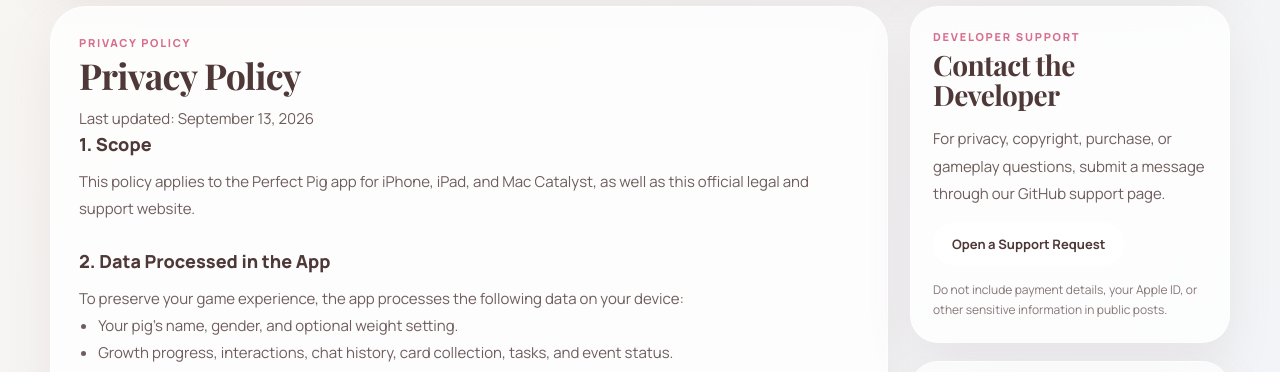
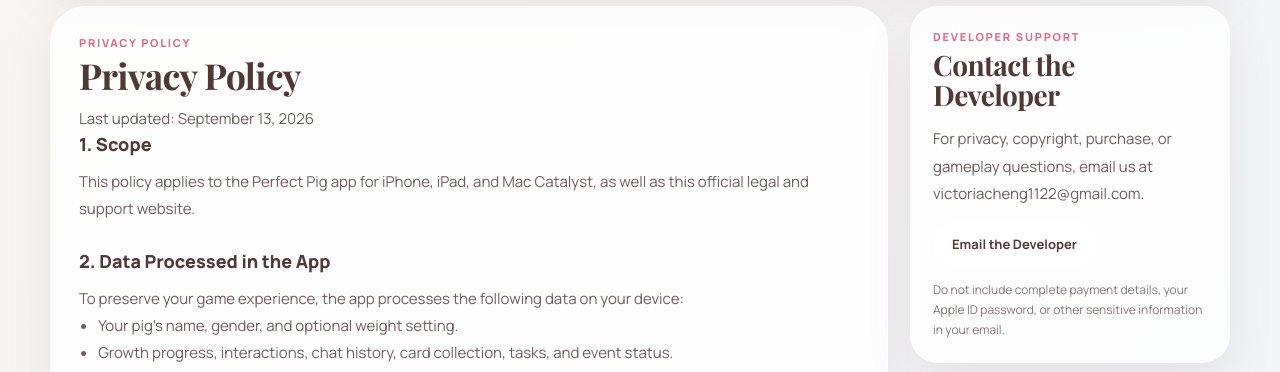
Before and after one commit to VictoriaC1122/perfect-pig-legal-center, a plain HTML site: page index.html in a window 1280 px wide. Shown: the part 820-1192 px from the top of the page. Drawn offline with nearby package versions, Linux system fonts and the light colour scheme.

Commit message:
Replace GitHub support links with email contact

```diff
--- a/index.html
+++ b/index.html
@@ -38,9 +38,6 @@
                 <option value="ja">日本語</option>
               </select>
             </label>
-            <a class="profile-link" href="https://github.com/VictoriaC1122" target="_blank" rel="noreferrer">
-              VictoriaC1122
-            </a>
           </div>
         </nav>
 
@@ -106,18 +103,16 @@
               <p class="eyebrow">Developer Support</p>
               <h2 data-copy="contactTitle">聯繫開發者</h2>
               <p class="support-copy" data-copy="contactBody">
-                如有隱私、版權、購買或遊戲問題，可透過 GitHub 支援頁提交訊息。
+                如有隱私、版權、購買或遊戲問題，請直接寄信聯繫開發者。
               </p>
               <a
                 class="primary-link"
-                href="https://github.com/VictoriaC1122/perfect-pig-legal-center/issues/new"
-                target="_blank"
-                rel="noreferrer"
+                href="mailto:victoriacheng1122@gmail.com?subject=Perfect%20Pig%20Support"
                 data-copy="contactAction"
               >
-                開啟支援請求
+                寄信聯繫開發者
               </a>
-              <p class="response-note" data-copy="contactNote">請勿在公開內容中附上付款資料、Apple ID 或其他敏感資訊。</p>
+              <p class="response-note" data-copy="contactNote">來信請勿附上完整付款資料、Apple ID 密碼或其他敏感資訊。</p>
             </div>
 
             <div class="support-card support-card-muted">
--- a/script.js
+++ b/script.js
@@ -1,4 +1,5 @@
-const SUPPORT_URL = "https://github.com/VictoriaC1122/perfect-pig-legal-center/issues/new";
+const SUPPORT_EMAIL = "victoriacheng1122@gmail.com";
+const SUPPORT_URL = `mailto:${SUPPORT_EMAIL}?subject=${encodeURIComponent("Perfect Pig Support")}`;
 
 const COPY = {
   "zh-Hant": {
@@ -14,9 +15,9 @@
     switcherTitle: "同一個網址，查閱完整官方文件。",
     switcherNote: "適用於 App Store Privacy Policy 與 Support URL",
     contactTitle: "聯繫開發者",
-    contactBody: "如有隱私、版權、購買或遊戲問題，可透過 GitHub 支援頁提交訊息。",
-    contactAction: "開啟支援請求",
-    contactNote: "請勿在公開內容中附上付款資料、Apple ID 或其他敏感資訊。",
+    contactBody: `如有隱私、版權、購買或遊戲問題，請直接寄信至 ${SUPPORT_EMAIL}。`,
+    contactAction: "寄信聯繫開發者",
+    contactNote: "來信請勿附上完整付款資料、Apple ID 密碼或其他敏感資訊。",
     appName: "完美養豬",
     appMeta: ["平台：iPhone / iPad / Mac Catalyst", "類型：療癒養成 / 收藏遊戲", "語言：繁中 / 簡中 / English / 日本語"],
     footer: "© 2026 VictoriaC1122. All rights reserved.",
@@ -55,11 +56,11 @@
         },
         {
           title: "6. 保存、刪除與安全性",
-          paragraphs: ["遊戲進度與消耗型寶石餘額主要儲存在你的裝置上。刪除 App 會移除本機資料，且完整進度與未使用寶石可能無法復原；若 iCloud 可用，永久解鎖項目可能在重新安裝後恢復。Apple 保存的購買紀錄則依其政策管理。請勿在 GitHub 公開支援內容中張貼付款資訊或其他敏感資料。"],
+          paragraphs: ["遊戲進度與消耗型寶石餘額主要儲存在你的裝置上。刪除 App 會移除本機資料，且完整進度與未使用寶石可能無法復原；若 iCloud 可用，永久解鎖項目可能在重新安裝後恢復。Apple 保存的購買紀錄則依其政策管理。聯繫支援時，請勿在信件中附上完整付款資訊、Apple ID 密碼或其他敏感資料。"],
         },
         {
           title: "7. 網站與第三方服務",
-          paragraphs: ["本網站由 GitHub Pages 託管，並使用 Google Fonts。造訪網站時，服務供應商可能依其政策處理 IP 位址、瀏覽器類型與基本連線紀錄。點擊 Apple 或 GitHub 連結後，將適用該服務的隱私政策。"],
+          paragraphs: ["本網站由 GitHub Pages 託管，並使用 Google Fonts。造訪網站時，服務供應商可能依其政策處理 IP 位址、瀏覽器類型與基本連線紀錄。使用第三方服務時，將適用該服務的隱私政策。"],
         },
         {
           title: "8. 兒童、政策更新與聯絡",
@@ -109,9 +110,9 @@
     switcherTitle: "同一个网址，查阅完整官方文件。",
     switcherNote: "适用于 App Store Privacy Policy 与 Support URL",
     contactTitle: "联系开发者",
-    contactBody: "如有隐私、版权、购买或游戏问题，可通过 GitHub 支持页提交信息。",
-    contactAction: "发起支持请求",
-    contactNote: "请勿在公开内容中附上付款资料、Apple ID 或其他敏感信息。",
+    contactBody: `如有隐私、版权、购买或游戏问题，请直接发送邮件至 ${SUPPORT_EMAIL}。`,
+    contactAction: "发送邮件联系开发者",
+    contactNote: "邮件中请勿附上完整付款资料、Apple ID 密码或其他敏感信息。",
     appName: "完美养猪",
     appMeta: ["平台：iPhone / iPad / Mac Catalyst", "类型：治愈养成 / 收藏游戏", "语言：繁中 / 简中 / English / 日本語"],
     footer: "© 2026 VictoriaC1122. All rights reserved.",
@@ -130,8 +131,8 @@
         { title: "3. 数据使用与分享", paragraphs: ["上述游戏数据用于恢复进度、显示个性化内容及维持游戏规则。App 目前不要求创建账户，也不使用第三方广告、跨 App 跟踪或分析 SDK；数据不会传送到开发者服务器或出售给第三方。若 iCloud 可用，App 仅通过 Apple 的服务同步永久解锁标识符。App 也会向 Apple 的公开 HTTPS 端点发送不含账户、聊天内容或游戏存档的轻量请求，以取得服务器时间并防止设备日期异常影响游戏进度。"] },
         { title: "4. 通知", paragraphs: ["每日照顾提醒由 iOS 在设备上排程。只有在你主动同意后才会启用；App 不会取得远程推送 token。你可以随时在 App 或系统设置中关闭通知。"] },
         { title: "5. App 内购买", paragraphs: ["宝石商品通过 Apple App Store 与 StoreKit 处理。Apple 负责付款、退款与交易记录；开发者无法取得你的信用卡号、Apple ID 密码或完整付款资料。App 仅使用 Apple 提供的商品与交易状态来交付已购内容并避免重复发放。"] },
-        { title: "6. 保存、删除与安全性", paragraphs: ["游戏进度与消耗型宝石余额主要保存在你的设备上。删除 App 会移除本地数据，且完整进度与未使用宝石可能无法恢复；若 iCloud 可用，永久解锁项目可能在重新安装后恢复。Apple 保存的购买记录则依其政策管理。请勿在 GitHub 公开支持内容中张贴付款信息或其他敏感数据。"] },
-        { title: "7. 网站与第三方服务", paragraphs: ["本网站由 GitHub Pages 托管，并使用 Google Fonts。访问网站时，服务提供商可能依其政策处理 IP 地址、浏览器类型与基本连接记录。点击 Apple 或 GitHub 链接后，将适用该服务的隐私政策。"] },
+        { title: "6. 保存、删除与安全性", paragraphs: ["游戏进度与消耗型宝石余额主要保存在你的设备上。删除 App 会移除本地数据，且完整进度与未使用宝石可能无法恢复；若 iCloud 可用，永久解锁项目可能在重新安装后恢复。Apple 保存的购买记录则依其政策管理。联系支持时，请勿在邮件中附上完整付款信息、Apple ID 密码或其他敏感数据。"] },
+        { title: "7. 网站与第三方服务", paragraphs: ["本网站由 GitHub Pages 托管，并使用 Google Fonts。访问网站时，服务提供商可能依其政策处理 IP 地址、浏览器类型与基本连接记录。使用第三方服务时，将适用该服务的隐私政策。"] },
         { title: "8. 儿童、政策更新与联系", paragraphs: ["App 不会有意收集儿童的个人数据。未成年人应由家长或监护人管理设备与内购权限。本政策若有重大变更，会更新本页日期与内容；如有问题，请使用本页的开发者支持入口。"] },
       ],
     },
@@ -162,9 +163,9 @@
     switcherTitle: "One official home for every important detail.",
     switcherNote: "For the App Store Privacy Policy and Support URL",
     contactTitle: "Contact the Developer",
-    contactBody: "For privacy, copyright, purchase, or gameplay questions, submit a message through our GitHub support page.",
-    contactAction: "Open a Support Request",
-    contactNote: "Do not include payment details, your Apple ID, or other sensitive information in public posts.",
+    contactBody: `For privacy, copyright, purchase, or gameplay questions, email us at ${SUPPORT_EMAIL}.`,
+    contactAction: "Email the Developer",
+    contactNote: "Do not include complete payment details, your Apple ID password, or other sensitive information in your email.",
     appName: "Perfect Pig",
     appMeta: ["Platforms: iPhone / iPad / Mac Catalyst", "Genre: Cozy pet raising / Collection", "Languages: Traditional Chinese / Simplified Chinese / English / Japanese"],
     footer: "© 2026 VictoriaC1122. All rights reserved.",
@@ -183,8 +184,8 @@
         { title: "3. How Data Is Used and Shared", paragraphs: ["This game data restores progress, displays personalized content, and enforces game rules. The app currently requires no account and uses no third-party advertising, cross-app tracking, or analytics SDKs. Data is not sent to a developer server or sold to third parties. When iCloud is available, the app uses Apple's service only to sync permanent-unlock identifiers. The app also makes a lightweight request to a public Apple HTTPS endpoint to obtain server time and prevent device-date changes from affecting progress; no account data, chat content, or save file is included."] },
         { title: "4. Notifications", paragraphs: ["Daily care reminders are scheduled locally by iOS and are enabled only after you choose to allow them. The app does not obtain a remote push token. You can turn notifications off at any time in the app or in system settings."] },
         { title: "5. In-App Purchases", paragraphs: ["Gem products are processed through the Apple App Store and StoreKit. Apple handles payment, refunds, and transaction records. The developer cannot access your card number, Apple ID password, or complete payment details. The app uses only the product and transaction status supplied by Apple to deliver purchases and prevent duplicate grants."] },
-        { title: "6. Retention, Deletion, and Security", paragraphs: ["Game progress and consumable gem balances are stored primarily on your device. Deleting the app removes local data, so full progress and unused gems may not be recoverable. When iCloud is available, permanent unlocks may be restored after reinstallation. Purchase records held by Apple are managed under Apple's policies. Never post payment information or other sensitive data in a public GitHub support request."] },
-        { title: "7. Website and Third-Party Services", paragraphs: ["This website is hosted by GitHub Pages and uses Google Fonts. When you visit, those providers may process your IP address, browser type, and basic connection logs under their own policies. Apple's or GitHub's privacy policy applies after you follow a link to those services."] },
+        { title: "6. Retention, Deletion, and Security", paragraphs: ["Game progress and consumable gem balances are stored primarily on your device. Deleting the app removes local data, so full progress and unused gems may not be recoverable. When iCloud is available, permanent unlocks may be restored after reinstallation. Purchase records held by Apple are managed under Apple's policies. When contacting support, never include complete payment information, your Apple ID password, or other sensitive data in your email."] },
+        { title: "7. Website and Third-Party Services", paragraphs: ["This website is hosted by GitHub Pages and uses Google Fonts. When you visit, those providers may process your IP address, browser type, and basic connection logs under their own policies. Third-party services are governed by their respective privacy policies."] },
         { title: "8. Children, Policy Changes, and Contact", paragraphs: ["The app does not knowingly collect children's personal data. A parent or guardian should manage device and purchase permissions for minors. Material changes will be reflected in this page and its update date. Contact us through the developer support link on this page with any questions."] },
       ],
     },
@@ -215,9 +216,9 @@
     switcherTitle: "大切な情報を、ひとつの公式ページに。",
     switcherNote: "App Store の Privacy Policy / Support URL に対応",
     contactTitle: "開発者へのお問い合わせ",
-    contactBody: "プライバシー、著作権、購入、ゲームに関するご質問は、GitHub のサポートページからお送りください。",
-    contactAction: "サポートを依頼する",
-    contactNote: "公開投稿には、支払い情報、Apple ID、その他の機密情報を記載しないでください。",
+    contactBody: `プライバシー、著作権、購入、ゲームに関するご質問は、${SUPPORT_EMAIL} までメールでお問い合わせください。`,
+    contactAction: "開発者にメールする",
+    contactNote: "メールには、完全な支払い情報、Apple ID のパスワード、その他の機密情報を記載しないでください。",
     appName: "パーフェクトピッグ",
     appMeta: ["対応：iPhone / iPad / Mac Catalyst", "ジャンル：癒やし育成 / コレクション", "言語：繁体字中国語 / 簡体字中国語 / 英語 / 日本語"],
     footer: "© 2026 VictoriaC1122. All rights reserved.",
@@ -236,8 +237,8 @@
         { title: "3. 利用目的と共有", paragraphs: ["これらのゲームデータは、進行状況の復元、内容のパーソナライズ、ゲームルールの維持に利用します。現在、アカウント登録は不要です。第三者広告、アプリをまたぐトラッキング、解析 SDK は使用しておらず、データを開発者のサーバーへ送信したり、第三者へ販売したりすることはありません。iCloud が利用可能な場合は、Apple のサービスを通じて永久解放識別子のみを同期します。また、端末の日付変更による進行への影響を防ぐため、Apple の公開 HTTPS エンドポイントへ軽量な時刻確認を行います。この通信にアカウント情報、チャット内容、セーブデータは含まれません。"] },
         { title: "4. 通知", paragraphs: ["毎日のお世話リマインダーは iOS が端末内で設定し、お客様が許可した場合にのみ有効になります。本アプリはリモートプッシュ用トークンを取得しません。通知はアプリまたはシステム設定からいつでも無効にできます。"] },
         { title: "5. アプリ内課金", paragraphs: ["ジェム商品の購入は Apple App Store と StoreKit を通じて処理されます。支払い、返金、取引履歴は Apple が管理し、開発者がお客様のカード番号、Apple ID のパスワード、完全な支払い情報を取得することはありません。本アプリは、購入内容の付与と重複付与の防止に必要な商品・取引状態のみを利用します。"] },
-        { title: "6. 保存、削除、安全性", paragraphs: ["ゲームの進行状況と消費型ジェム残高は主に端末内に保存されます。アプリを削除するとローカルデータも削除され、完全な進行状況と未使用ジェムは復元できない場合があります。iCloud が利用可能な場合、永久解放項目は再インストール後に復元されることがあります。Apple が保持する購入履歴は Apple のポリシーに従って管理されます。GitHub の公開サポート投稿には、支払い情報などの機密情報を記載しないでください。"] },
-        { title: "7. ウェブサイトと外部サービス", paragraphs: ["本サイトは GitHub Pages でホストされ、Google Fonts を利用しています。アクセス時に、各事業者がそれぞれのポリシーに基づき、IP アドレス、ブラウザの種類、基本的な接続ログを処理する場合があります。Apple または GitHub へのリンクを開いた後は、各サービスのプライバシーポリシーが適用されます。"] },
+        { title: "6. 保存、削除、安全性", paragraphs: ["ゲームの進行状況と消費型ジェム残高は主に端末内に保存されます。アプリを削除するとローカルデータも削除され、完全な進行状況と未使用ジェムは復元できない場合があります。iCloud が利用可能な場合、永久解放項目は再インストール後に復元されることがあります。Apple が保持する購入履歴は Apple のポリシーに従って管理されます。サポートへのメールには、完全な支払い情報、Apple ID のパスワード、その他の機密情報を記載しないでください。"] },
+        { title: "7. ウェブサイトと外部サービス", paragraphs: ["本サイトは GitHub Pages でホストされ、Google Fonts を利用しています。アクセス時に、各事業者がそれぞれのポリシーに基づき、IP アドレス、ブラウザの種類、基本的な接続ログを処理する場合があります。外部サービスには、それぞれのプライバシーポリシーが適用されます。"] },
         { title: "8. お子様、改定、お問い合わせ", paragraphs: ["本アプリは、お子様の個人データを意図的に収集しません。未成年者が利用する場合、保護者が端末と購入権限を管理してください。重要な変更がある場合は、本ページの内容と更新日を変更します。ご質問は本ページの開発者サポート窓口からお寄せください。"] },
       ],
     },
--- a/styles.css
+++ b/styles.css
@@ -138,7 +138,6 @@
 }
 
 .language-picker select:focus-visible,
-.profile-link:focus-visible,
 .primary-link:focus-visible,
 .segment:focus-visible {
   outline: 3px solid rgba(215, 110, 142, 0.28);
@@ -186,7 +185,6 @@
   color: var(--text);
 }
 
-.profile-link,
 .primary-link {
   display: inline-flex;
   align-items: center;
@@ -200,13 +198,11 @@
   color: var(--text);
 }
 
-.profile-link,
 .primary-link,
 .language-picker select {
   transition: transform 160ms ease, box-shadow 160ms ease, background 160ms ease;
 }
 
-.profile-link:hover,
 .primary-link:hover,
 .language-picker select:hover {
   transform: translateY(-1px);
```
Also changed, not shown: 1 other file.
